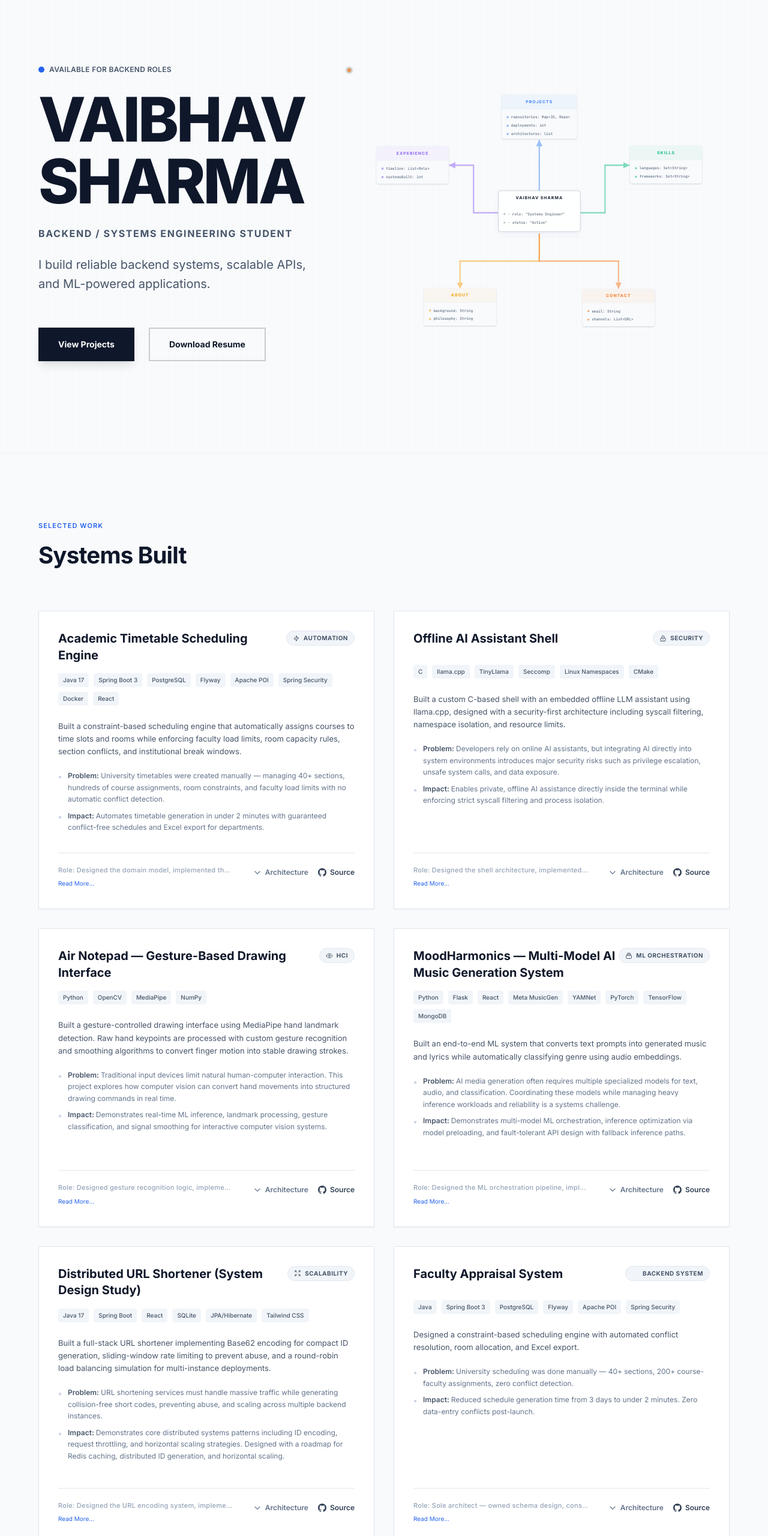
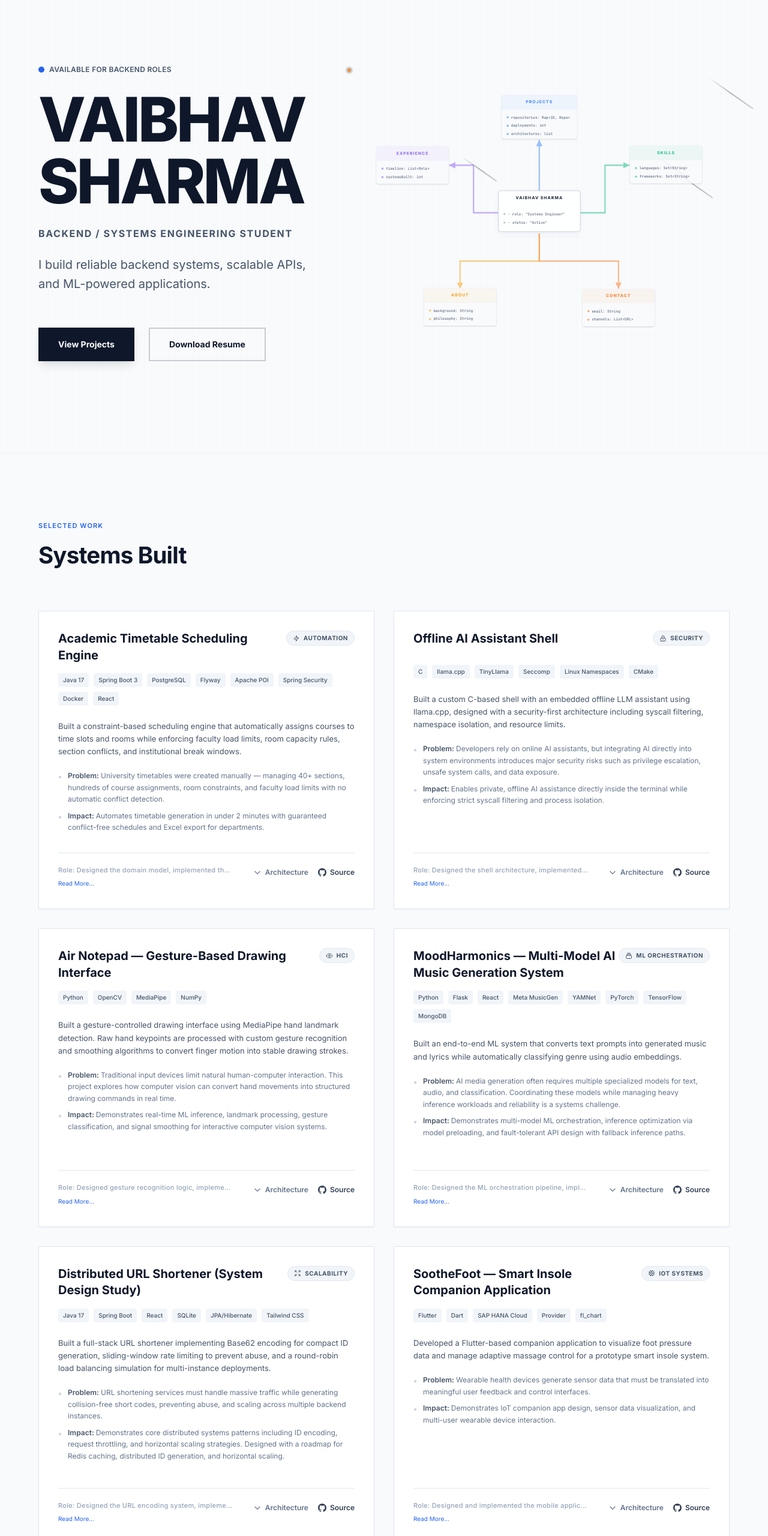
Before and after one commit to sharmavaibhav31/sharmavaibhav31, a React (Vite) app: page / in a window 1280 px wide. Shown: the part 126-2686 px from the top of the page at 60% size. Built offline with nearby package versions, Linux system fonts and the light colour scheme.

Commit message:
Updated Light theme UI

```diff
--- a/src/components/ui/ShootingStars.tsx
+++ b/src/components/ui/ShootingStars.tsx
@@ -1,4 +1,5 @@
 import React from 'react';
+import { useTheme } from '../../context/ThemeContext';
 
 // Each star: { top%, left%, width(px), duration(s), delay(s), opacity }
 const STARS = [
@@ -16,8 +17,10 @@ const STARS = [
     { top: 35, left: 20, width: 105, duration: 9.5, delay: 13, opacity: 0.25 },
 ];
 
-export const ShootingStars: React.FC = () => (
-    <div
+export const ShootingStars: React.FC = () => {
+    const { isDark } = useTheme();
+    return (
+        <div
         className="fixed inset-0 pointer-events-none overflow-hidden"
         aria-hidden="true"
         style={{ zIndex: 2 }}
@@ -32,13 +35,16 @@ export const ShootingStars: React.FC = () => (
                     width: `${star.width}px`,
                     height: '1.5px',
                     borderRadius: '999px',
-                    background: 'linear-gradient(90deg, rgba(255,255,255,0) 0%, rgba(255,255,255,0.9) 50%, rgba(200,220,255,0.6) 100%)',
-                    transform: 'rotate(-35deg)',
+                    background: isDark
+                        ? 'linear-gradient(90deg, rgba(255,255,255,0) 0%, rgba(255,255,255,0.9) 50%, rgba(200,220,255,0.6) 100%)'
+                        : 'linear-gradient(90deg, rgba(0,0,0,0) 0%, rgba(0,0,0,0.8) 50%, rgba(0,0,0,0.5) 100%)',
+                    transform: 'rotate(35deg)',
                     opacity: 0,
                     animation: `shootingStar ${star.duration}s ease-in ${star.delay}s infinite`,
                     maxOpacity: star.opacity,
                 } as React.CSSProperties}
             />
         ))}
-    </div>
-);
+        </div>
+    );
+};
--- a/src/data/projects.json
+++ b/src/data/projects.json
@@ -18,7 +18,7 @@
             "React"
         ],
         "role": "Designed the domain model, implemented the scheduling algorithm, built the REST API, and developed the admin dashboard.",
-        "github": "https://github.com/sharmavaibhav31/timetable-scheduler"
+        "github": "https://github.com/sharmavaibhav31/timetable_management"
     },
     {
         "id": "offline-ai-shell",
@@ -97,25 +97,6 @@
         "github": "https://github.com/sharmavaibhav31/urlshortner"
     },
     {
-        "id": "Faculty-Appraisal-system",
-        "title": "Faculty Appraisal System",
-        "category": "Backend System",
-        "problem": "University scheduling was done manually — 40+ sections, 200+ course-faculty assignments, zero conflict detection.",
-        "solution": "Designed a constraint-based scheduling engine with automated conflict resolution, room allocation, and Excel export.",
-        "architecture": "Spring Boot → Scheduling Engine → PostgreSQL (Flyway migrations) → Apache POI Excel reporter",
-        "impact": "Reduced schedule generation time from 3 days to under 2 minutes. Zero data-entry conflicts post-launch.",
-        "stack": [
-            "Java",
-            "Spring Boot 3",
-            "PostgreSQL",
-            "Flyway",
-            "Apache POI",
-            "Spring Security"
-        ],
-        "role": "Sole architect — owned schema design, constraint logic, and all API layers.",
-        "github": "https://github.com/sharmavaibhav31/timetable-scheduler"
-    },
-    {
         "id": "soothefoot-smart-insole",
         "title": "SootheFoot — Smart Insole Companion Application",
         "category": "IoT Systems",
--- a/src/data/resume.json
+++ b/src/data/resume.json
@@ -20,9 +20,9 @@
             "role": "Flutter Developer Intern",
             "period": "Jul 2025 – Sep 2025",
             "bullets": [
-                "Developed UI modules for a production mobile application used by 8,000+ users.",
-                "Implemented event feed and real-time chat interface components using Flutter and Dart.",
-                "Diagnosed and resolved 18+ stability issues across two releases in collaboration with backend and design teams."
+                "Built Flutter UI modules for a production mobile application serving 8,000+ users.",
+                "Implemented event feed and real-time chat interface features using Flutter and Dart.",
+                "Diagnosed and resolved 18+ stability issues across two production releases in collaboration with backend and design teams."
             ]
         }
     ],
--- a/src/pages/Home.tsx
+++ b/src/pages/Home.tsx
@@ -20,8 +20,8 @@ const PortfolioContent: React.FC = () => {
     return (
         <div className="min-h-screen" style={{ backgroundColor: isDark ? '#000000' : '#F8FAFC', color: isDark ? '#fff' : '#0F172A' }}>
 
-            {/* Shooting stars — dark mode only, behind all content */}
-            {isDark && <ShootingStars />}
+            {/* Shooting stars — behind all content */}
+            <ShootingStars />
 
             <Header />
             <main id="main-content">
--- a/src/styles/globals.css
+++ b/src/styles/globals.css
@@ -4,7 +4,7 @@
 
 @keyframes shootingStar {
   0% {
-    transform: rotate(-35deg) translateX(0);
+    transform: rotate(35deg) translateX(0);
     opacity: 0;
   }
 
@@ -17,7 +17,7 @@
   }
 
   100% {
-    transform: rotate(-35deg) translateX(110vw);
+    transform: rotate(35deg) translateX(110vw);
     opacity: 0;
   }
 }
```
Also changed, not shown: src/data/json.txt.
